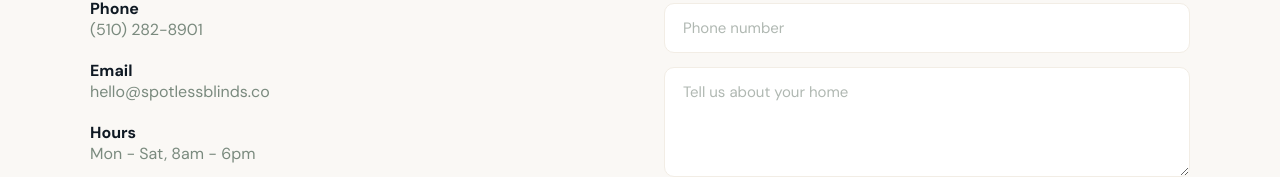
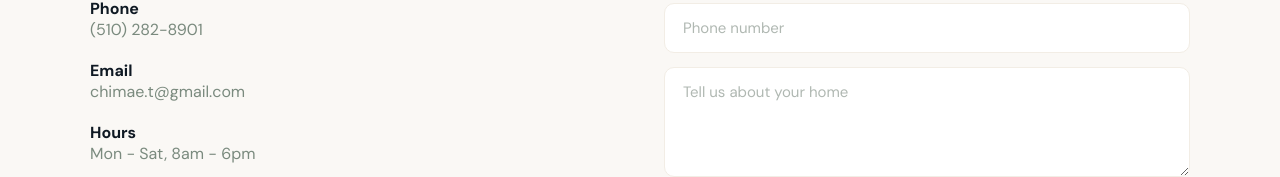
Before and after one commit to ifeatu/spotless-blinds, a Next.js app: page /spotless-blinds/ in a window 1280 px wide. Shown: the part 3160-3337 px from the top of the page. Built offline with nearby package versions, Linux system fonts and the light colour scheme.

Commit message:
Wire contact form to chimae.t@gmail.com via FormSubmit

```diff
--- a/pages/index.js
+++ b/pages/index.js
@@ -281,7 +281,7 @@ export default function Home() {
               </p>
               <div style={{display:"flex",flexDirection:"column",gap:20}}>
                 <div><strong style={{color:B.navy}}>Phone</strong><br/><span style={{color:"#7A8A7E"}}>(510) 282-8901</span></div>
-                <div><strong style={{color:B.navy}}>Email</strong><br/><span style={{color:"#7A8A7E"}}>hello@spotlessblinds.co</span></div>
+                <div><strong style={{color:B.navy}}>Email</strong><br/><span style={{color:"#7A8A7E"}}>chimae.t@gmail.com</span></div>
                 <div><strong style={{color:B.navy}}>Hours</strong><br/><span style={{color:"#7A8A7E"}}>Mon - Sat, 8am - 6pm</span></div>
               </div>
             </div>
@@ -293,15 +293,16 @@ export default function Home() {
                   <div style={{color:"#7A8A7E",fontSize:14}}>We will be in touch within 24 hours.</div>
                 </div>
               ) : (
-                <div style={{display:"flex",flexDirection:"column",gap:14}}>
-                  <input className="form-input" placeholder="Your name" />
-                  <input className="form-input" placeholder="Email address" type="email" />
-                  <input className="form-input" placeholder="Phone number" type="tel" />
-                  <textarea className="form-input" placeholder="Tell us about your home" rows={4} style={{resize:"vertical"}} />
-                  <button className="submit-btn" onClick={(e) => { e.preventDefault(); setSubmitted(true); setTimeout(() => setSubmitted(false), 4000); }}>
+                <form action="https://formsubmit.co/chimae.t@gmail.com" method="POST" onSubmit={(e) => { e.preventDefault(); const f = e.target; fetch(f.action, { method: 'POST', body: new FormData(f), headers: { 'Accept': 'application/json' } }).then(r => { if (r.ok) { setSubmitted(true); f.reset(); setTimeout(() => setSubmitted(false), 4000); } }); }} style={{display:"flex",flexDirection:"column",gap:14}}>
+                  <input className="form-input" name="name" placeholder="Your name" required />
+                  <input className="form-input" name="email" placeholder="Email address" type="email" required />
+                  <input className="form-input" name="phone" placeholder="Phone number" type="tel" />
+                  <input type="hidden" name="_subject" value="New quote request from Spotless Blinds website" />
+                  <textarea className="form-input" name="message" placeholder="Tell us about your home" rows={4} style={{resize:"vertical"}} />
+                  <button type="submit" className="submit-btn">
                     Request Free Quote
                   </button>
-                </div>
+                </form>
               )}
             </div>
           </div>
```
